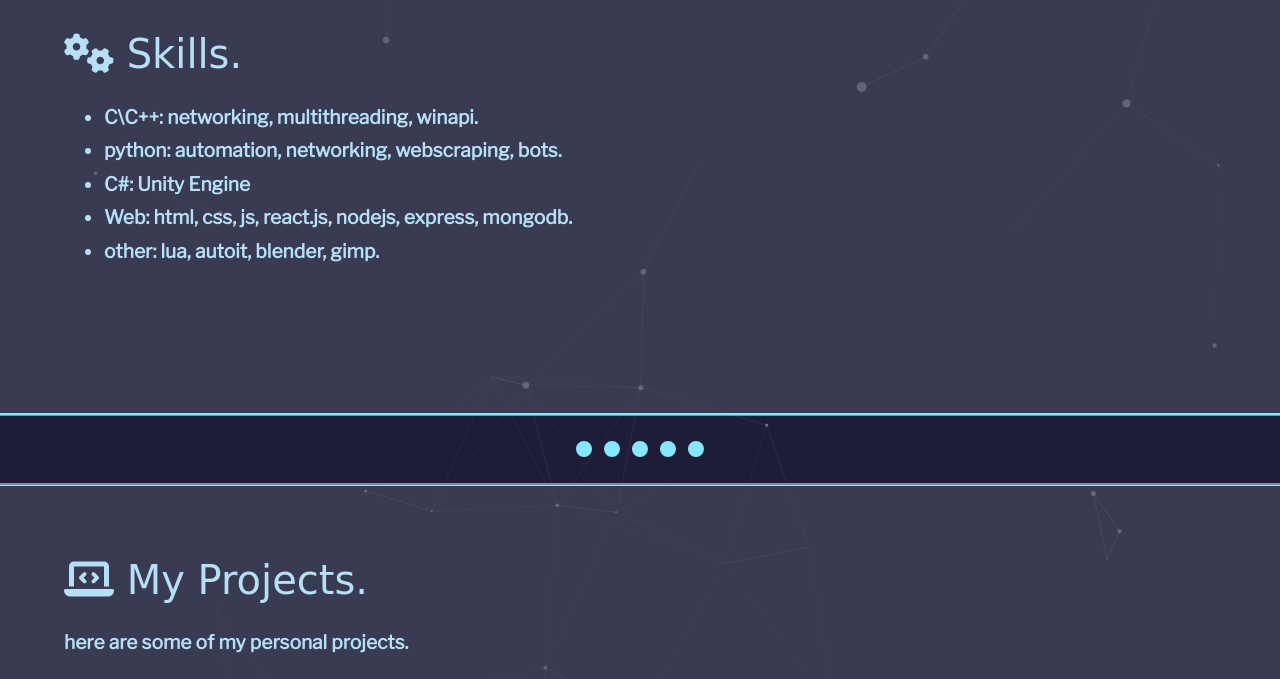
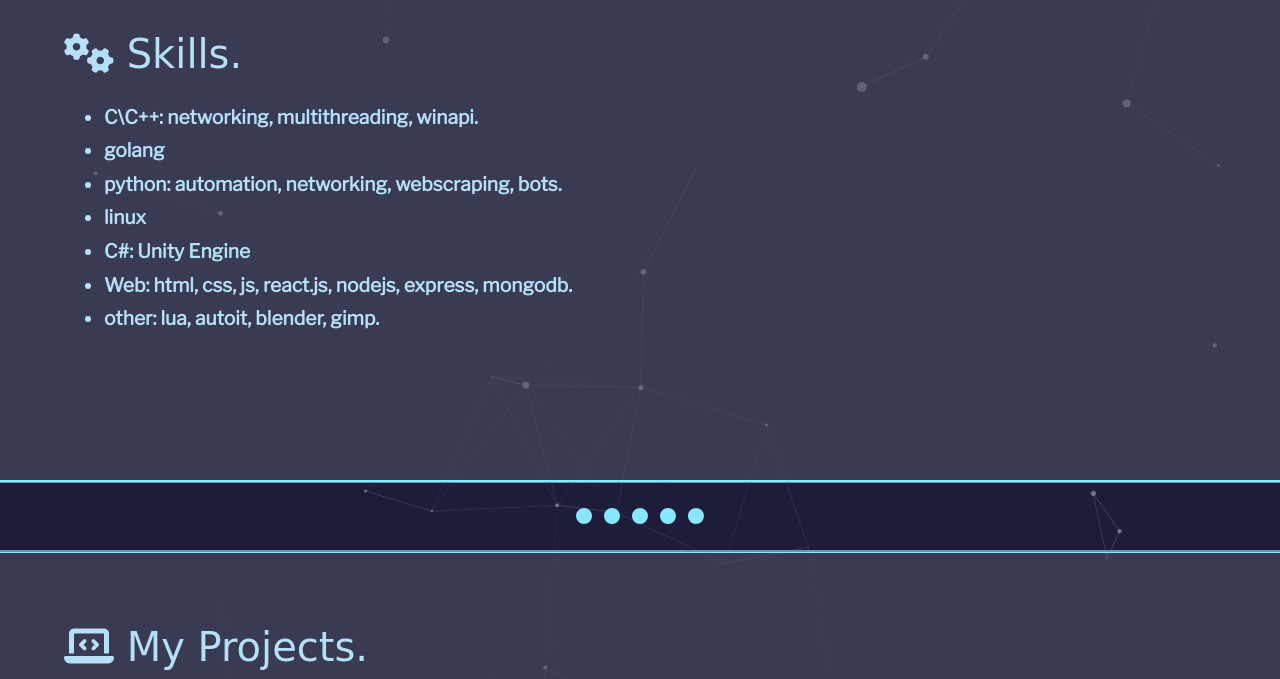
Before and after one commit to yairzaf/yairzaf.github.io, a plain HTML site: page index.html in a window 1280 px wide. Shown: the part 1300-1979 px from the top of the page. Drawn offline with nearby package versions, Linux system fonts and the light colour scheme; a web font is replaced by a local one.

Commit message:
added skills

```diff
--- a/index.html
+++ b/index.html
@@ -105,7 +105,9 @@
             <div  class="sect-content sect-gen">
                <ul>
                    <li> C\C++: networking, multithreading, winapi.</li>
+                   <li> golang</li>
                    <li> python: automation, networking, webscraping, bots.</li>
+                   <li> linux </li>
                    <li> C#: Unity Engine</li>
                    <li> Web: html, css, js, react.js, nodejs, express, mongodb.</li>
                    <li> other: lua, autoit, blender, gimp.</li>
```
